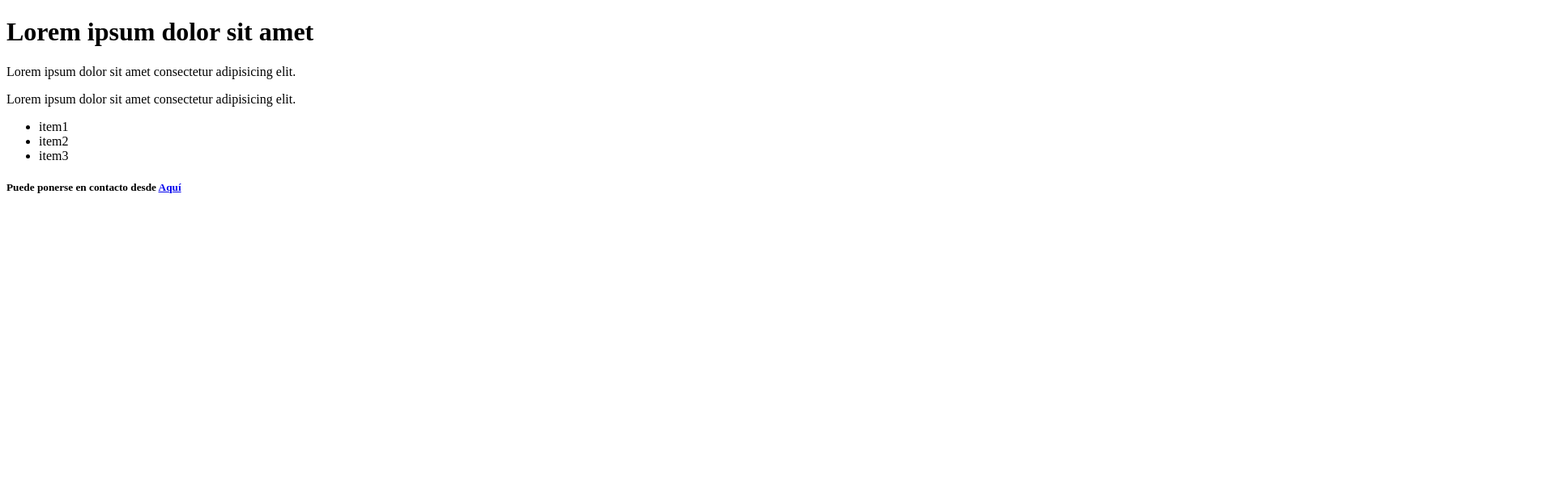
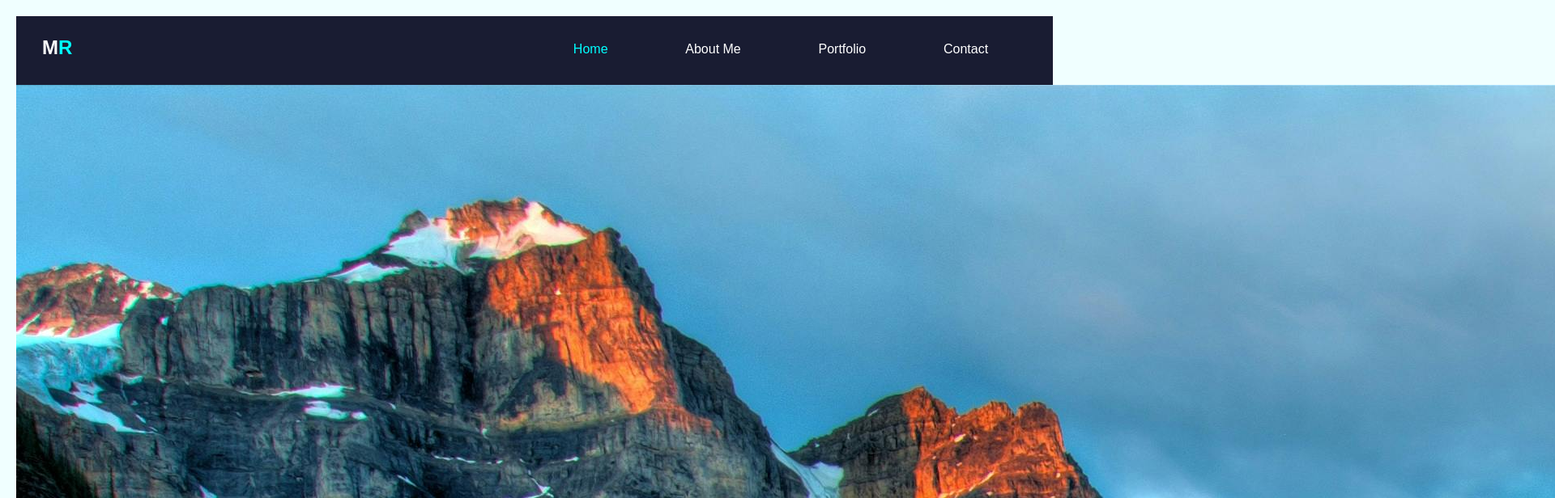
Before and after one commit to JMatias-Romero/PrepCourseHenry-C3-html, a plain HTML site: page index.html in a window 1280 px wide. Shown: the top 616 px of the page at 81% size, 1920 px wide, since content can reach past the window. Drawn offline with Linux system fonts and the light colour scheme.

Commit message:
Agregando estilos al menú

```diff
--- a/index.html
+++ b/index.html
@@ -1,18 +1,49 @@
 <!DOCTYPE html>
 <html lang="en">
+
 <head>
     <meta charset="UTF-8">
     <meta name="viewport" content="width=device-width, initial-scale=1.0">
+    <link rel="stylesheet" type="text/css" href="styles.css">
+    <script src="https://kit.fontawesome.com/93ef8e1ba0.js" crossorigin="anonymous"></script>
+
     <title>My first web site</title>
 </head>
-<body>
 
-    <header>
-        <h1>Lorem ipsum dolor sit amet</h1>
+<body class="fondo">
+
+    <div class="wrapper">
+        <header>
+            <nav class="navbar">
+                <div class="brand">
+                    <h2>M<span>R</span></h2>
+                </div>
+                <ul class="menu">
+                    <li><a class="active" href="#">Home</a></li>
+                    <li><a href="#">About Me</a></li>
+                    <li><a href="#">Portfolio</a></li>
+                    <li><a href="#">Contact</a></li>
+                </ul>
+            </nav>
+        </header>
+        <img src="img/img-paisaje.jpg">
+    </div>
+
+    <main class="main">
+        <div class="info-content">
+            <h1>I am <span>Matias Romero</span></h1>
+            <p>Lorem ipsum dolor sit amet, consectetur adipisicing elit. Inventore tenetur repellat aperiam hic fugiat veniam dolorem aliquam eum provident maxime iste numquam reiciendis, expedita atque fuga accusamus at vero alias.</p>
+            <a download href="#">
+                <button>Download CV</button></a>
+        </div>
+    </main>
+
+    <!-- <header>
+        <h1 id="titulo">Lorem ipsum dolor sit amet</h1>
     </header>
 
     <main>
-        <p>Lorem ipsum dolor sit amet consectetur adipisicing elit.</p>
+        <p class="miTexto">Lorem ipsum dolor sit amet consectetur adipisicing elit.</p>
     </main>
 
     <section>
@@ -27,7 +58,8 @@
 
     <footer>
         <h5>Puede ponerse en contacto desde <a href="formulario.html">Aquí</a></h5>
-    </footer>
+    </footer> -->
 
 </body>
+
 </html>
--- /dev/null
+++ b/styles.css
@@ -0,0 +1,59 @@
+* {
+    margin: 0;
+    padding: 0;
+    box-sizing: border-box;
+}
+
+body {
+    font-family: "Montserrat", sans-serif;
+    font-optical-sizing: auto;
+    font-style: normal;
+    background-color: azure;
+    margin: 20px;
+}
+
+.navbar{
+    display: flex;
+    justify-content: space-between;
+    padding: 2em;
+}
+
+.brand{
+    margin-top: -7px;
+}
+
+.brand span{
+    color: aqua;
+}
+.wrapper{
+    width: 100vw;
+    height: 100vw;
+    background-color: #191c32;
+    color: #fff;
+}
+
+.menu{
+    display: flex;
+    width: 50%;
+    justify-content: space-around;
+}
+
+.menu li{
+    list-style: none;
+}
+
+.menu a{
+    color: #fff;
+    text-decoration: none;
+    padding: 10px 20px;
+}
+
+.menu a:hover {
+    background-color: aqua;
+    color: #191c32;
+    transition: ease-in .4s;
+}
+
+.menu .active{
+    color: aqua;
+}
```
Also changed, not shown: img/img-paisaje.jpg (added).
